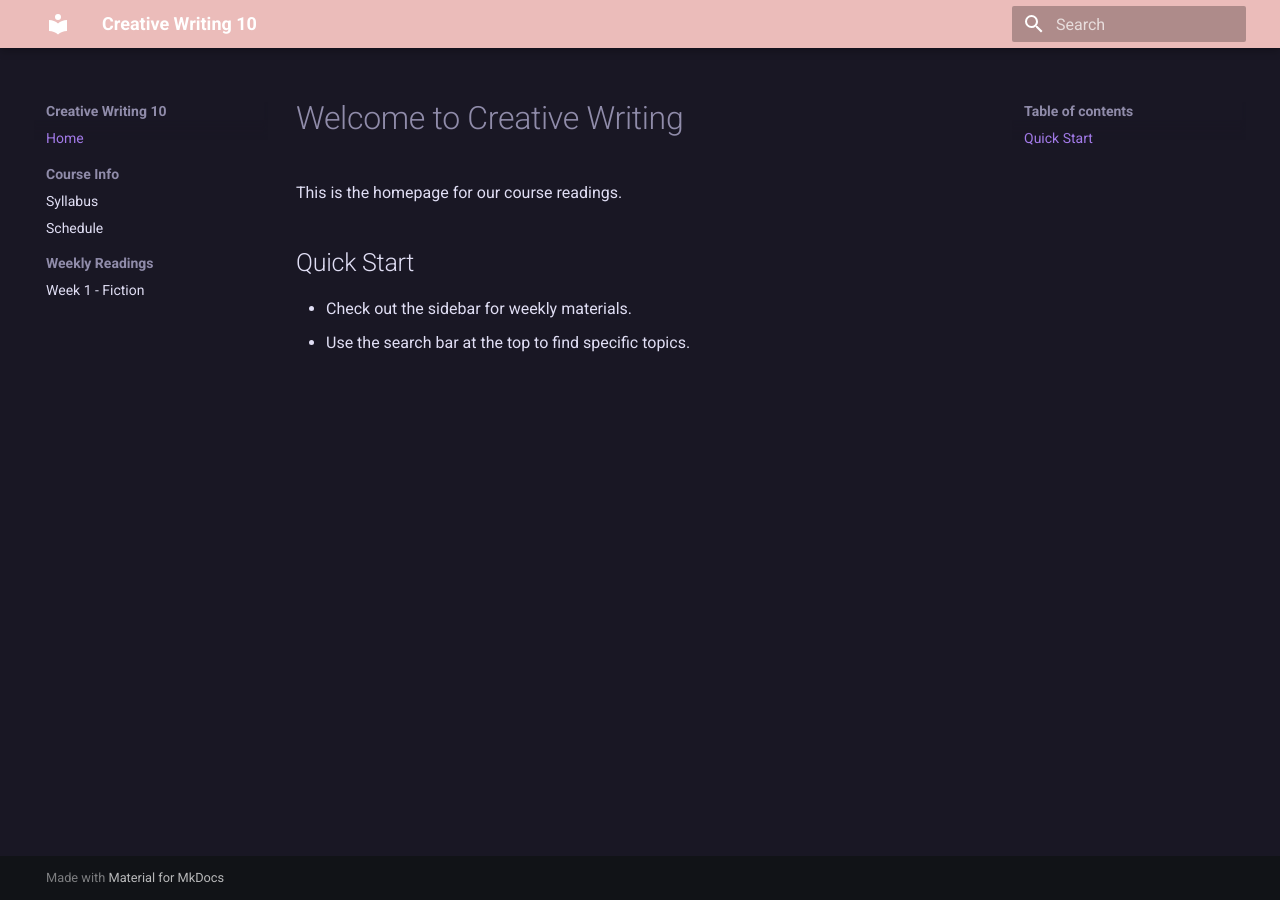
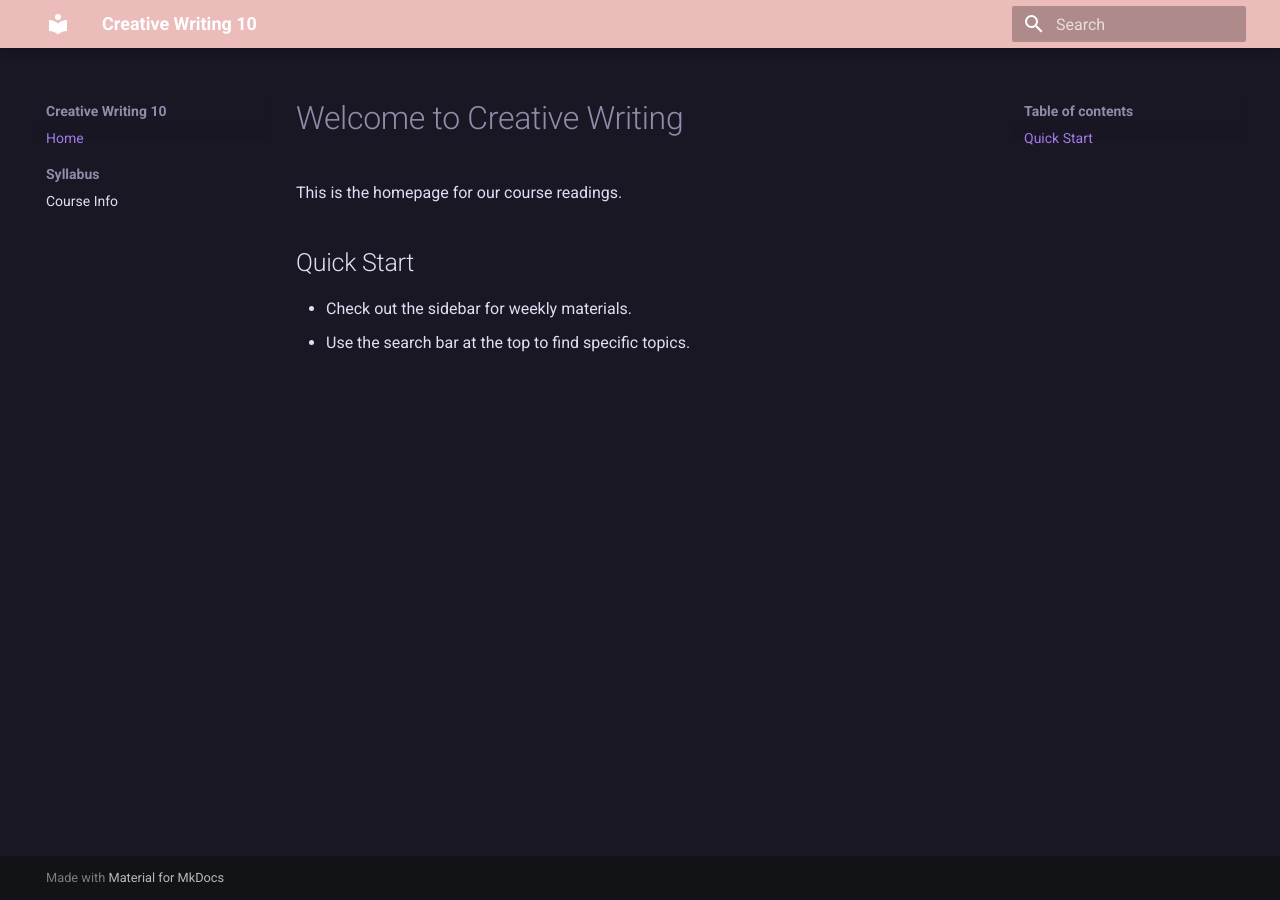
Before and after one commit to mickeybalili/cw10, an MkDocs documentation site: the page built from docs/index.md, in a window 1280 px wide. Built offline with MkDocs 1.6.1 and Material for MkDocs 9.7.7, drawn with Linux system fonts in a browser that asks for light colours.

Commit message:
Update mkdocs.yml

```diff
--- a/mkdocs.yml
+++ b/mkdocs.yml
@@ -16,8 +16,5 @@ extra_css:
 
 nav:
   - Home: index.md
-  - Course Info:
-      - Syllabus: syllabus.md
-      - Schedule: schedule.md
-  - Weekly Readings:
-      - Week 1 - Fiction: week1.md
+  - Syllabus:
+      - Course Info: intro.md
```
